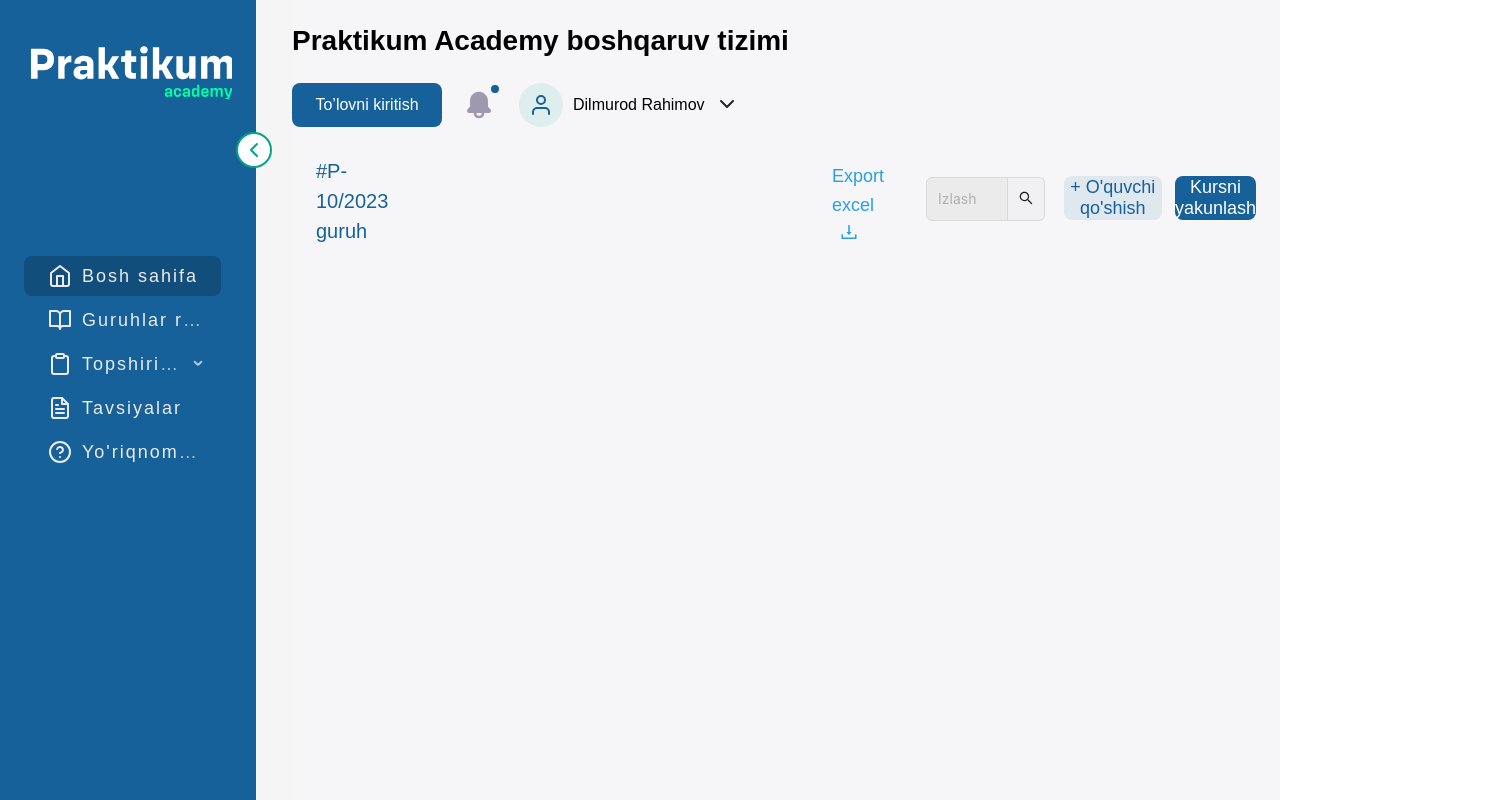
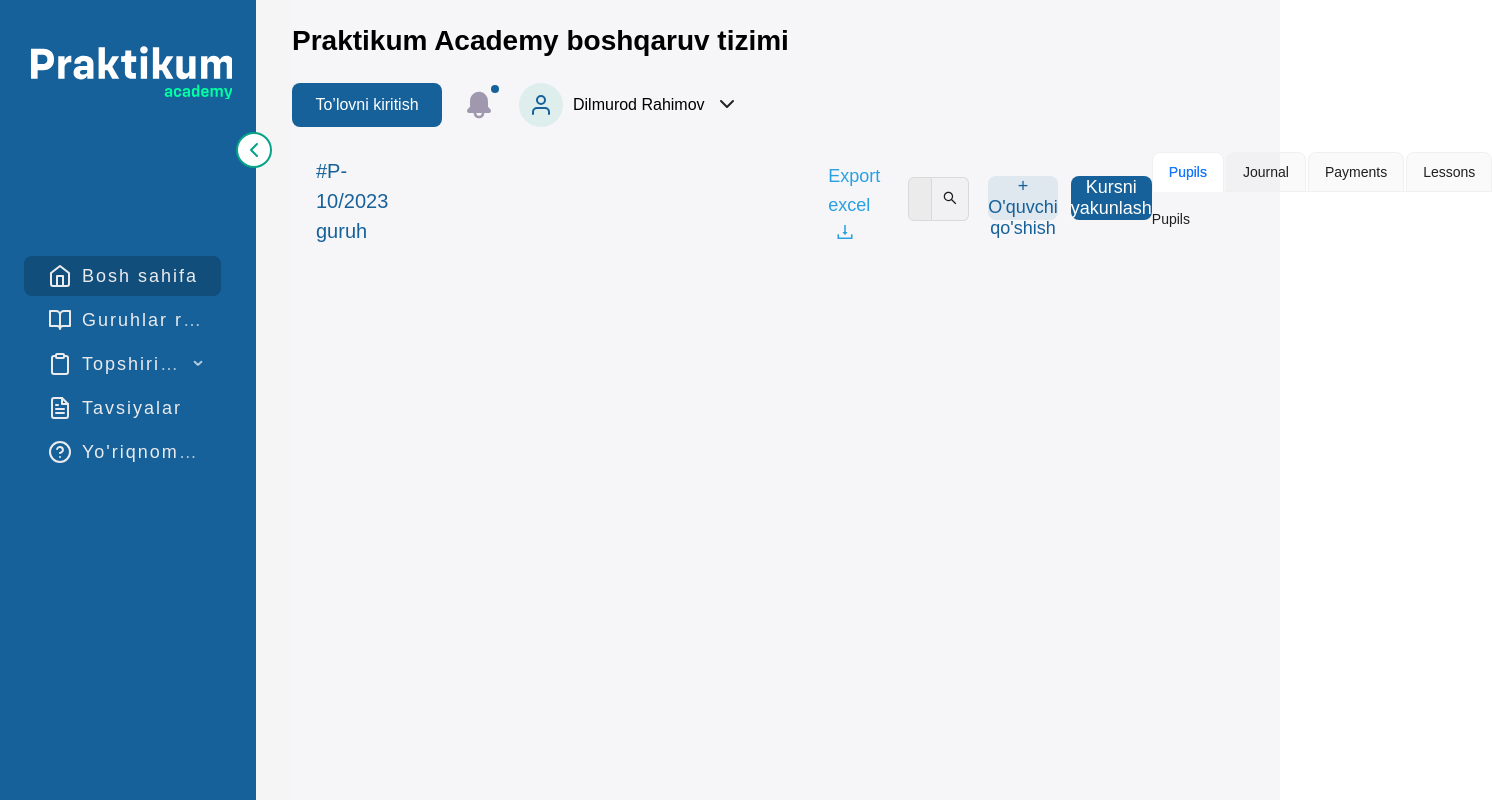
Before and after one commit to Oybek1234567/Practicum-Academy, a React (Vite) app: page /lists in a window 1280 px wide. Shown: the top 800 px of the page, 1492 px wide, since content can reach past the window. Built offline with nearby package versions, Linux system fonts and the light colour scheme.

Commit message:
Add tabs in table

```diff
--- a/src/page/groups/lists/lists.tsx
+++ b/src/page/groups/lists/lists.tsx
@@ -1,11 +1,20 @@
-import { Input, Upload } from "antd";
-import "../../../style/main/index.scss"
+import { Input, Tabs, Upload } from "antd";
+import "../../../style/main/index.scss";
 import { DownloadOutlined, SearchOutlined } from "@ant-design/icons";
 import { Link } from "react-router-dom";
+import GroupsPupils from "./table/pupils";
+import GroupsJournal from "./table/journal";
+import GroupsPayments from "./table/payments";
+import GroupsLessons from "./table/lessons";
 const Lists = () => {
+    const onChange = (key: string) => {
+        console.log(key);
+    };
     return (
         <div className='lists'>
-          <Link to={"/groups"} className='lists__link'>#P-10/2023 guruh</Link>
+            <Link to={"/groups"} className='lists__link'>
+                #P-10/2023 guruh
+            </Link>
             <Upload className='lists__file'>
                 <p>
                     Export excel
@@ -20,10 +29,40 @@ const Lists = () => {
                 placeholder='Izlash'
                 className='groups__form_input'
             />
-      <button type="button" className="lists__btn_add">+ O'quvchi qo'shish</button>
-      <button type="button" className="lists__btn_course">Kursni yakunlash</button>
+            <button type='button' className='lists__btn_add'>
+                + O'quvchi qo'shish
+            </button>
+            <button type='button' className='lists__btn_course'>
+                Kursni yakunlash
+            </button>
+            <Tabs
+                onChange={onChange}
+                type='card'
+                items={[
+                    {
+                        label: "Pupils",
+                        key: "pupils",
+                        children: <GroupsPupils />,
+                    },
+                    {
+                        label: "Journal",
+                        key: "journal",
+                        children: <GroupsJournal />,
+                    },
+                    {
+                        label: "Payments",
+                        key: "payments",
+                        children: <GroupsPayments />,
+                    },
+                    {
+                        label: "Lessons",
+                        key: "lessons",
+                        children: <GroupsLessons />,
+                    },
+                ]}
+            />
         </div>
     );
-}
+};
 
-export default Lists
+export default Lists;
--- /dev/null
+++ b/src/page/groups/lists/table/journal.tsx
@@ -0,0 +1,9 @@
+const GroupsJournal = () => {
+  return (
+    <div>
+      Journal
+    </div>
+  )
+}
+
+export default GroupsJournal
--- /dev/null
+++ b/src/page/groups/lists/table/lessons.tsx
@@ -0,0 +1,5 @@
+const GroupsLessons = () => {
+    return <div>Lessons</div>;
+};
+
+export default GroupsLessons;
--- /dev/null
+++ b/src/page/groups/lists/table/payments.tsx
@@ -0,0 +1,9 @@
+const GroupsPayments = () => {
+  return (
+    <div>
+      Payments
+    </div>
+  )
+}
+
+export default GroupsPayments
--- /dev/null
+++ b/src/page/groups/lists/table/pupils.tsx
@@ -0,0 +1,5 @@
+const GroupsPupils = () => {
+    return <div>Pupils</div>;
+};
+
+export default GroupsPupils;
```
Lines whose indentation alone changed are shown as unchanged.
